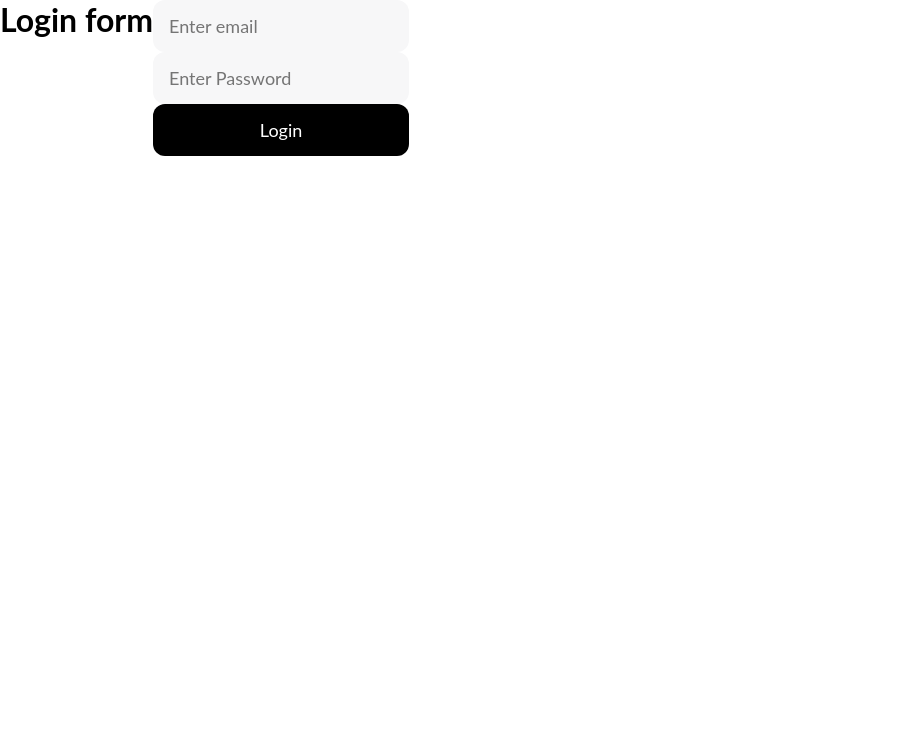
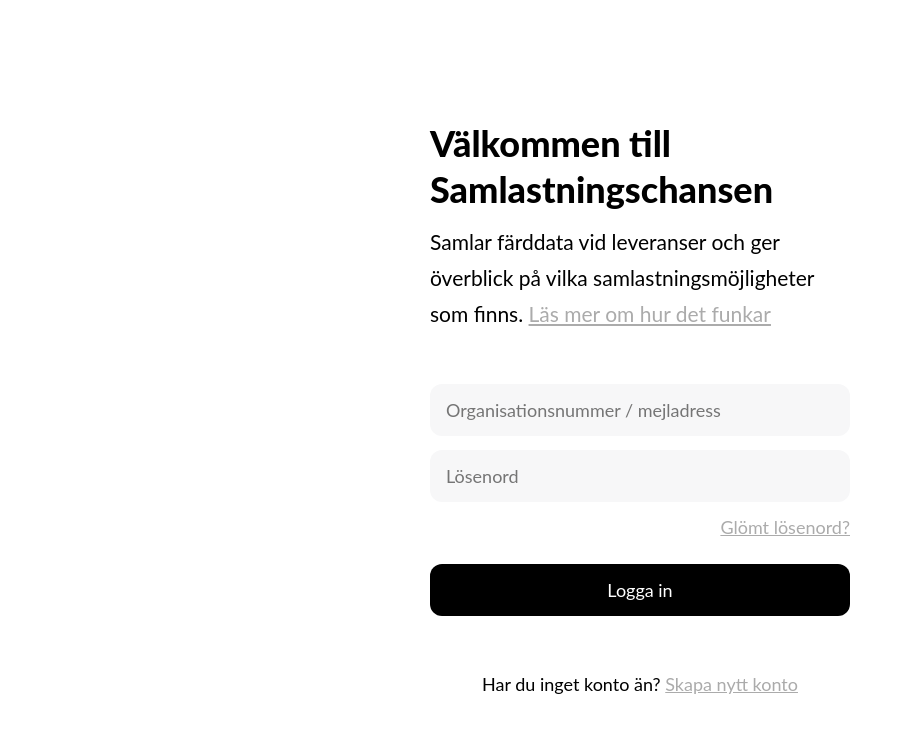
Before and after one commit to helsingborg-stad/helsingborg-transport-visualization-web, a React (Vite) app: page /auth/login in a window 1280 px wide. Shown: the top 732 px of the page, without its empty margins (0-911 px from the left). Built offline with nearby package versions, Linux system fonts and the light colour scheme; no server answers.

Commit message:
updates styling Login Form

```diff
--- a/src/modules/Auth/Login/Login.tsx
+++ b/src/modules/Auth/Login/Login.tsx
@@ -1,8 +1,21 @@
+import { Link } from 'components/Link';
 import { LoginForm } from './components';
+import * as Styled from './styled';
 
+// TODO: add correct href to link
 export const Login = () => (
-  <>
-    <h1>Login form</h1>
+  <Styled.Container>
+    <Styled.Heading>Välkommen till Samlastningschansen</Styled.Heading>
+    <Styled.InfoText>
+      Samlar färddata vid leveranser och ger överblick på vilka samlastningsmöjligheter som finns.
+      {' '}
+      <Styled.Link href="/">Läs mer om hur det funkar</Styled.Link>
+    </Styled.InfoText>
     <LoginForm />
-  </>
+    <Styled.CreateAccountText>
+      Har du inget konto än?
+      {' '}
+      <Link label="Skapa nytt konto" href="/" />
+    </Styled.CreateAccountText>
+  </Styled.Container>
 );
--- a/src/modules/Auth/Login/components/LoginForm/LoginForm.tsx
+++ b/src/modules/Auth/Login/components/LoginForm/LoginForm.tsx
@@ -1,36 +1,40 @@
-import { Button, Input } from 'components';
+import { Button, Input, Link } from 'components';
 import { useLoginForm } from '../../hooks';
+import * as Styled from './styled';
 
 export const LoginForm = () => {
   const {
     submitForm, formFields, setFieldValue, errors, isLoading,
   } = useLoginForm();
 
+  // TODO: add correct href to link
   return (
-    <form onSubmit={submitForm}>
-      <div>
+    <Styled.FormContainer onSubmit={submitForm}>
+
       <Input
         type="email"
-          placeholder="Enter email"
+        placeholder="Organisationsnummer / mejladress"
         name="email"
         id="email"
         value={formFields.email}
         onChange={setFieldValue('email')}
         error={errors.email}
       />
-      </div>
-      <div>
       <Input
         type="password"
-          placeholder="Enter Password"
+        placeholder="Lösenord"
         name="password"
         id="password"
         value={formFields.password}
         onChange={setFieldValue('password')}
         error={errors.password}
       />
-      </div>
-      <Button type="submit" disabled={isLoading}>Login</Button>
-    </form>
+      <Styled.LinkContainer>
+        <Link label="Glömt lösenord?" href="/" />
+      </Styled.LinkContainer>
+      <Styled.ButtonContainer>
+        <Button type="submit" disabled={isLoading}>Logga in</Button>
+      </Styled.ButtonContainer>
+    </Styled.FormContainer>
   );
 };
--- /dev/null
+++ b/src/modules/Auth/Login/components/LoginForm/styled.ts
@@ -0,0 +1,16 @@
+import styled from 'styled-components';
+
+export const FormContainer = styled.form`
+  display: flex;
+  flex-direction: column;
+  gap: 14px;
+  width: 100%;
+`;
+
+export const ButtonContainer = styled.div`
+  margin-top: 12px;
+`;
+
+export const LinkContainer = styled.div`
+  align-self: flex-end;
+`;
--- /dev/null
+++ b/src/modules/Auth/Login/styled.ts
@@ -0,0 +1,37 @@
+import styled from 'styled-components';
+
+export const Container = styled.div`
+  display: flex;
+  flex-direction: column;
+  gap: 12px;
+  background-color: #FFFFFF;
+  align-items: center;
+  max-width: 480px;
+  margin: 90px auto;
+  padding: 30px;
+`;
+
+export const Heading = styled.h1`
+  font-weight: 800;
+  font-size: 36px;
+  line-height: 46px;
+`;
+
+export const InfoText = styled.span`
+  font-size: 21px;
+  line-height: 36px;
+  margin-bottom: 40px;
+`;
+
+export const Link = styled.a`
+  font-size: 21px;
+  line-height: 36px;
+  color: #ABABAB;
+  cursor: pointer;
+  `;
+
+export const CreateAccountText = styled.span`
+  font-size: 18px;
+  line-height: 24px;
+  margin-top: 44px;
+`;
```
Lines whose indentation alone changed are shown as unchanged.
